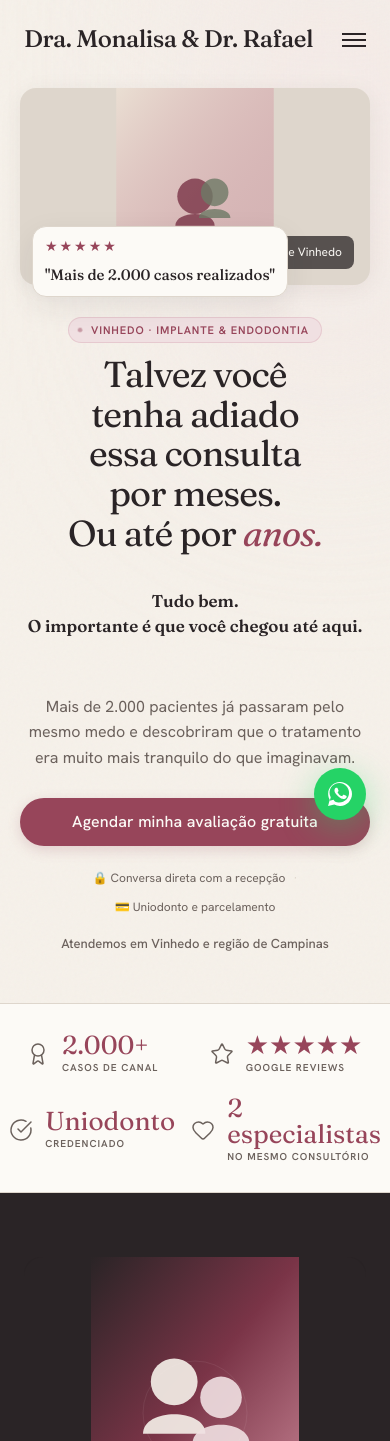
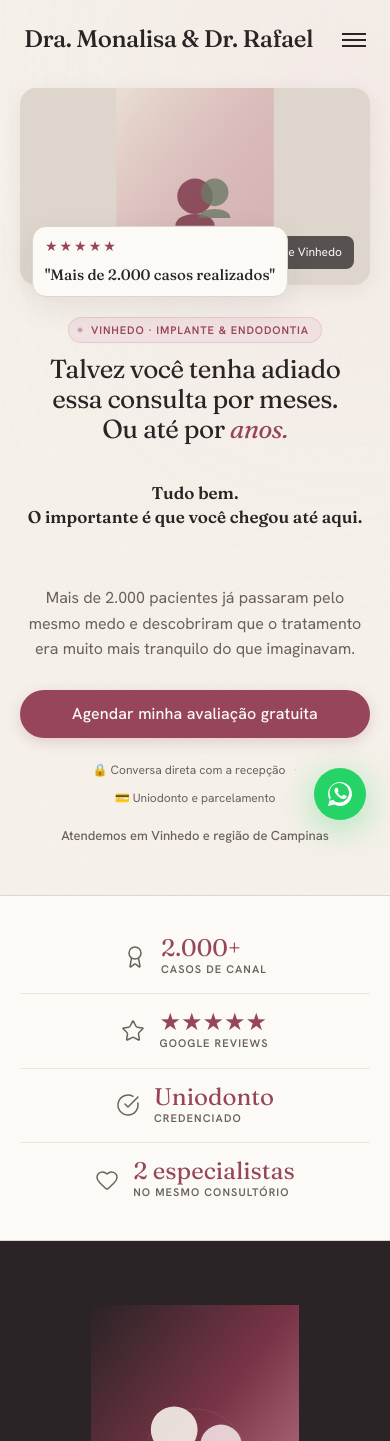
Before and after one commit to devbrenobastos/dra-monalisa-rodrigues, a React (Vite) app: page / in a window 390 px wide. Shown: the top 1441 px of the page. Built offline with nearby package versions, Linux system fonts and the light colour scheme.

Commit message:
fix(mobile): credentials 1-col com divisores; hero H1 fonte menor

```diff
--- a/src/components/CredentialsBar/CredentialsBar.module.css
+++ b/src/components/CredentialsBar/CredentialsBar.module.css
@@ -79,28 +79,46 @@
 
 @media (max-width: 767px) {
   .bar {
-    padding: 28px 20px;
+    padding: 24px 20px;
   }
 
   .container {
-    display: grid;
-    grid-template-columns: 1fr 1fr;
-    gap: 20px 16px;
-    justify-items: center;
+    display: flex;
+    flex-direction: column;
+    align-items: center;
+    gap: 0;
+    padding: 0;
   }
 
+  /* Cada item: layout horizontal, centrado */
   .item {
-    gap: 12px;
+    flex-direction: row;
+    align-items: center;
+    justify-content: center;
+    gap: 14px;
+    width: 100%;
+    padding: 16px 0;
+    text-align: center;
+  }
+
+  /* Divisor fino entre itens */
+  .item:not(:last-child) {
+    border-bottom: 1px solid rgba(222, 214, 204, 0.5);
+  }
+
+  .textContainer {
+    align-items: flex-start;
   }
 
   .number {
-    font-size: 1.625rem; /* 26px */
-    margin-bottom: 3px;
+    font-size: 1.5rem; /* 24px */
+    margin-bottom: 2px;
+    line-height: 1;
   }
 
   .label {
-    font-size: 0.625rem; /* 10px */
+    font-size: 0.6875rem; /* 11px */
     line-height: 1.4;
-    text-align: center;
+    text-align: left;
   }
 }
--- a/src/components/Hero/Hero.module.css
+++ b/src/components/Hero/Hero.module.css
@@ -254,11 +254,11 @@
     align-items: center;
   }
 
-  /* H1: fonte maior para caber em 2–3 linhas confortáveis */
+  /* H1: tamanho menor para caber em 2–3 linhas confortáveis */
   .headline {
-    font-size: clamp(2.25rem, 8.5vw, 3rem);
-    line-height: 1.1;
-    letter-spacing: -0.025em;
+    font-size: clamp(1.625rem, 6.5vw, 2.25rem);
+    line-height: 1.15;
+    letter-spacing: -0.02em;
     text-align: center;
   }
 
```
